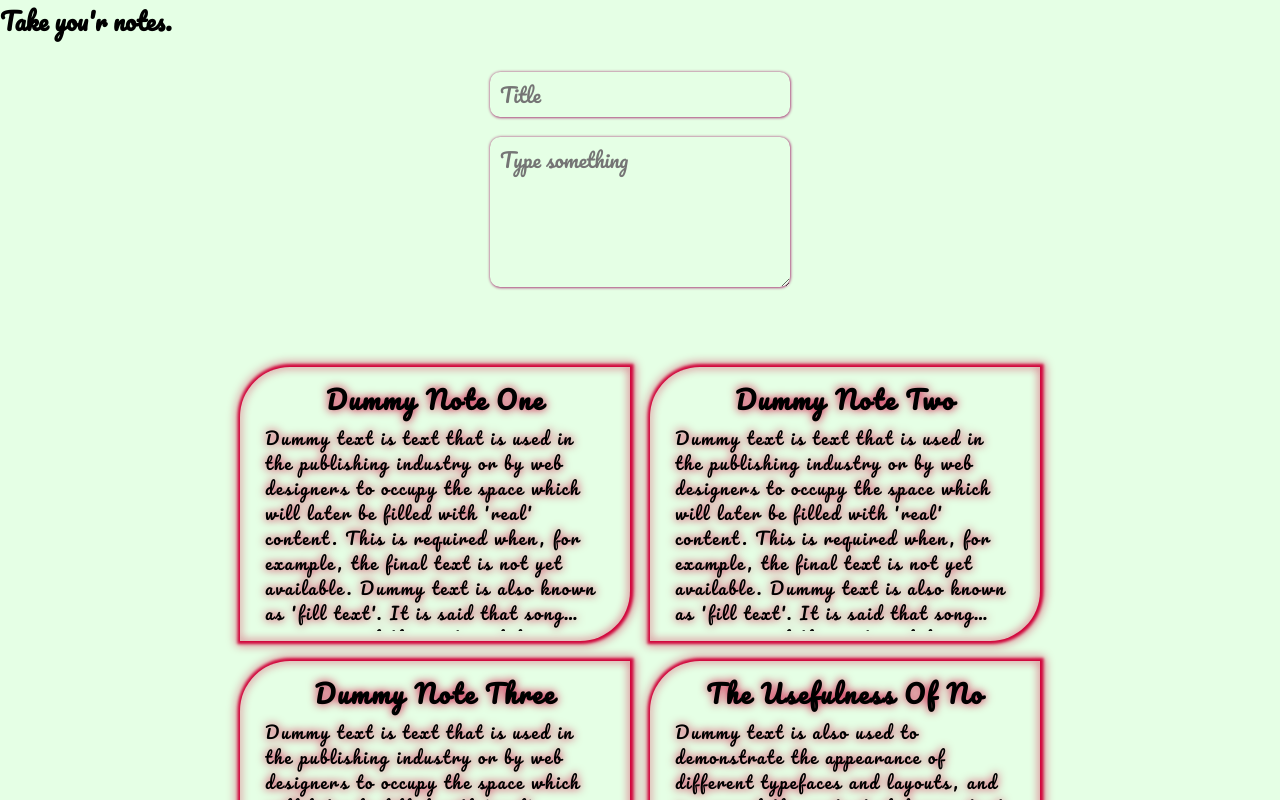
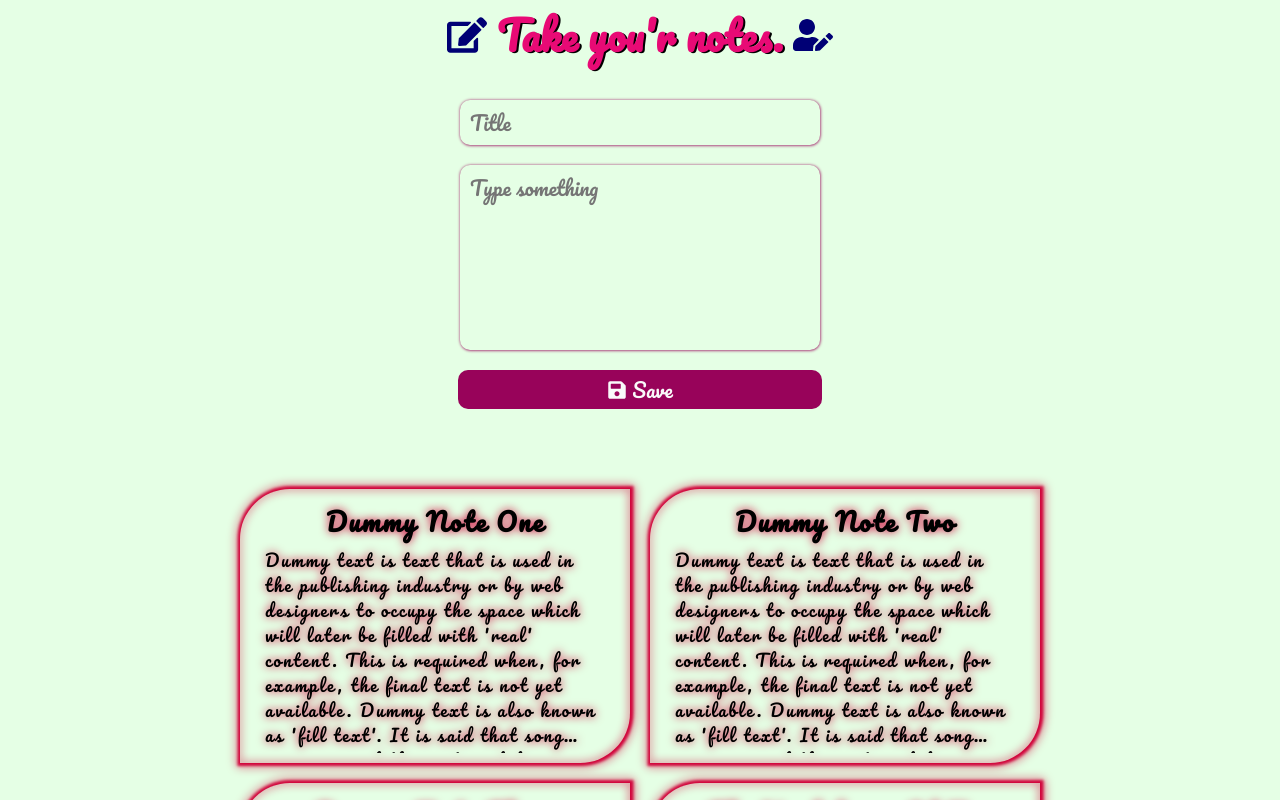
Before and after one commit to gebrina/react-note-app-with-testing, a React (Create React App) app: page / in a window 1280 px wide. Shown: the top 800 px of the page. Built offline with nearby package versions, Linux system fonts and the light colour scheme.

Commit message:
added save button to notes form

```diff
--- a/src/components/form/Form.scss
+++ b/src/components/form/Form.scss
@@ -10,10 +10,13 @@ form {
   flex-direction: column;
   gap: 20px;
   margin-bottom: 50px;
+  textarea {
+    resize: none;
+  }
   textarea,
   input {
     border: none;
-    width: 50%;
+    width: 60%;
     background-color: transparent;
     font-size: 20px;
     padding: 5px 10px;
@@ -29,6 +32,27 @@ form {
       width: 90%;
     }
   }
+  .btn {
+    all: unset;
+    color: rgb(249, 249, 249);
+    width: 60%;
+    padding: 2px;
+    border-radius: 10px;
+    font-size: 20px;
+    background-color: rgba(152, 3, 90, 1);
+    transition: all 0.5s ease;
+    display: flex;
+    justify-content: center;
+    align-items: center;
+    gap: 5px;
+    cursor: pointer;
+    &:hover {
+      background-color: rgb(249, 249, 249);
+      color: rgba(152, 3, 90, 1);
+      border: 1px solid rgba(152, 3, 90, 1);
+      gap: 10px;
+    }
+  }
 }
 
 @keyframes input-animation {
--- a/src/components/form/Form.tsx
+++ b/src/components/form/Form.tsx
@@ -1,5 +1,6 @@
 import { ChangeEvent, useState } from "react";
 import "./Form.scss";
+import { FaSave } from "react-icons/fa";
 
 const Form = () => {
   const [title, setTitle] = useState("");
@@ -30,10 +31,14 @@ const Form = () => {
       <textarea
         value={note}
         placeholder="Type something"
-        rows={4}
+        rows={5}
+        cols={40}
         onChange={handleNoteChange}
         className="input-filed"
       />
+      <button className="btn">
+        <FaSave /> Save
+      </button>
     </form>
   );
 };
--- a/src/components/notes/Note.scss
+++ b/src/components/notes/Note.scss
@@ -1,3 +1,18 @@
+main {
+  h1 {
+    text-align: center;
+    font-size: 40px;
+    color: rgb(232, 10, 117);
+    text-shadow: 2px 1px rgb(0, 0, 0);
+    display: flex;
+    justify-content: center;
+    gap: 10px;
+    align-items: center;
+    svg {
+      text-shadow: rgb(232, 10, 117);
+      fill: rgb(0, 0, 117);
+    }
+  }
   .notes {
     max-width: 800px;
     margin: auto;
@@ -9,3 +24,4 @@
       grid-template-columns: 1fr;
     }
   }
+}
--- a/src/components/notes/Note.tsx
+++ b/src/components/notes/Note.tsx
@@ -1,3 +1,4 @@
+import { FaEdit, FaUserEdit } from "react-icons/fa";
 import Form from "../form/Form";
 import "./Note.scss";
 import { notes } from "../../data";
@@ -6,7 +7,10 @@ import Card from "../card/Card";
 const Note = () => {
   return (
     <main>
-      <h1>Take you'r notes.</h1>
+      <h1>
+        <FaEdit /> <span>Take you'r notes.</span>
+        <FaUserEdit />
+      </h1>
       <Form />
 
       <section className="notes">
```
Lines whose indentation alone changed are shown as unchanged.
